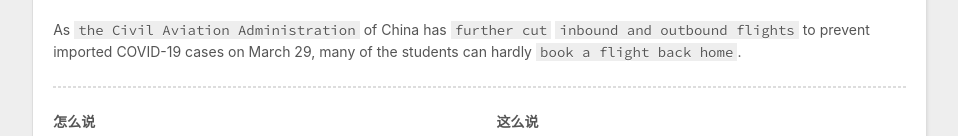
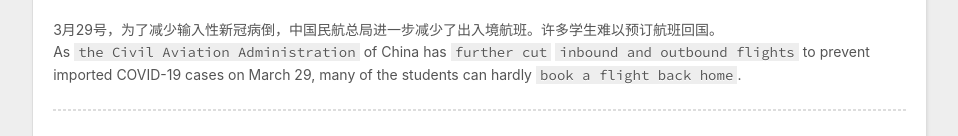
Before and after one commit to killwordcom/killwordcom.github.io, a plain HTML site: page 2020/04/14/Charter-flight-brings-180-underage-Chinese-students-from-San-Francisco-to-Shanghai/index.html in a window 1280 px wide. Shown: the part 4284-4420 px from the top of the page, without its empty margins (8-966 px from the left). Drawn offline with nearby package versions, Linux system fonts and the light colour scheme.

Commit message:
Site updated: 2020-04-15 09:12:21

```diff
--- a/2020/04/14/Charter-flight-brings-180-underage-Chinese-students-from-San-Francisco-to-Shanghai/index.html
+++ b/2020/04/14/Charter-flight-brings-180-underage-Chinese-students-from-San-Francisco-to-Shanghai/index.html
@@ -16,7 +16,7 @@
 <meta property="og:locale" content="zh">
 <meta property="og:image" content="http://yoursite.com/2020/04/14/Charter-flight-brings-180-underage-Chinese-students-from-San-Francisco-to-Shanghai/check.temperature.for.a.boarding.student2.jpg">
 <meta property="article:published_time" content="2020-04-14T15:36:21.000Z">
-<meta property="article:modified_time" content="2020-04-15T01:05:17.571Z">
+<meta property="article:modified_time" content="2020-04-15T01:12:14.174Z">
 <meta property="article:author" content="killer">
 <meta name="twitter:card" content="summary">
 <meta name="twitter:image" content="http://yoursite.com/2020/04/14/Charter-flight-brings-180-underage-Chinese-students-from-San-Francisco-to-Shanghai/check.temperature.for.a.boarding.student2.jpg">
@@ -356,7 +356,7 @@
 <td align="left">book a flight back home</td>
 </tr>
 </tbody></table>
-<p>As <code>the Civil Aviation Administration</code> of China has <code>further cut</code> <code>inbound and outbound flights</code> to prevent imported COVID-19 cases on March 29, many of the students can hardly <code>book a flight back home</code>.</p>
+<p>3月29号，为了减少输入性新冠病倒，中国民航总局进一步减少了出入境航班。许多学生难以预订航班回国。<br>As <code>the Civil Aviation Administration</code> of China has <code>further cut</code> <code>inbound and outbound flights</code> to prevent imported COVID-19 cases on March 29, many of the students can hardly <code>book a flight back home</code>.</p>
 <hr>
 <table>
 <thead>
```
Also changed, not shown: index.html (+1 -1 lines).
